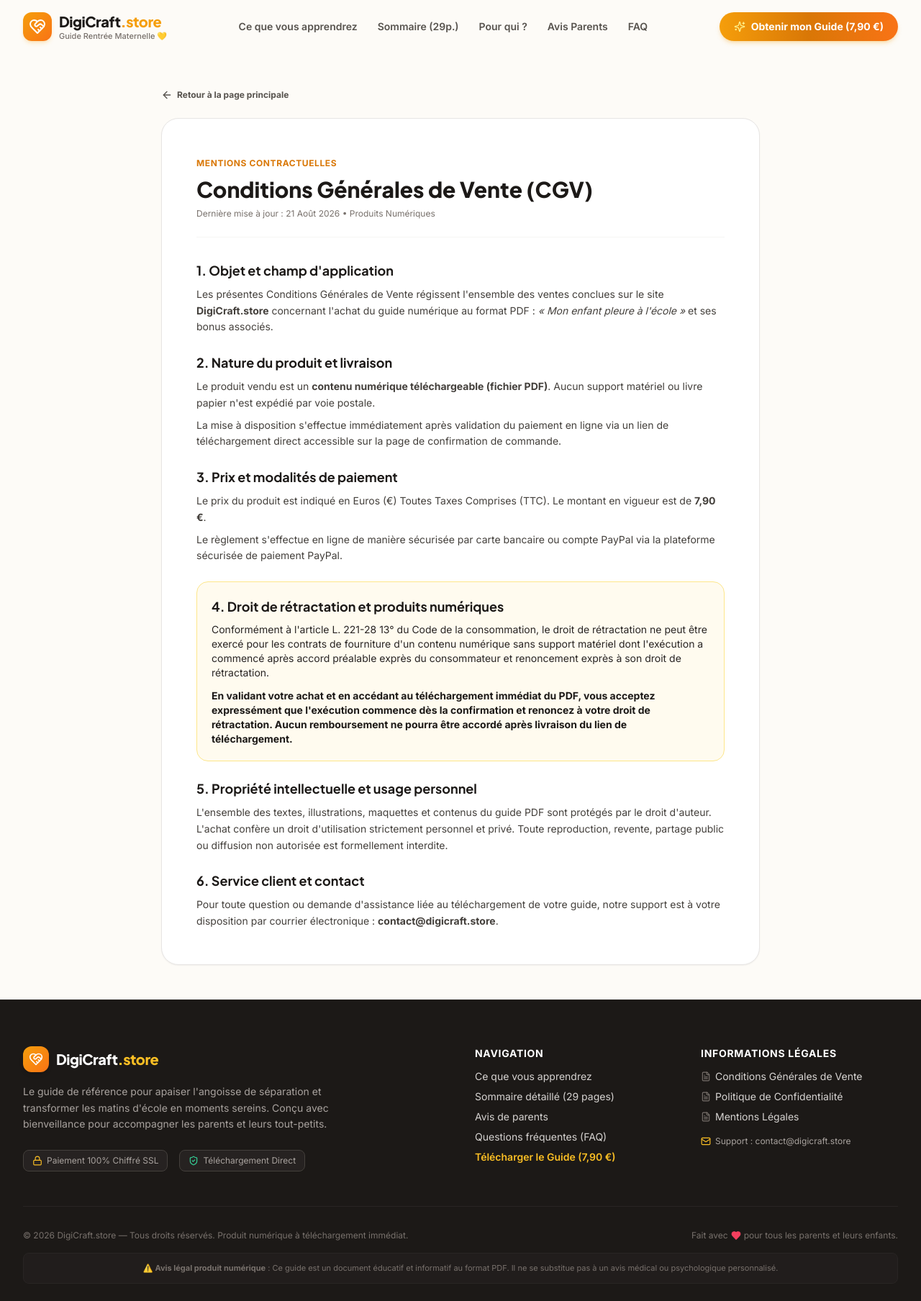
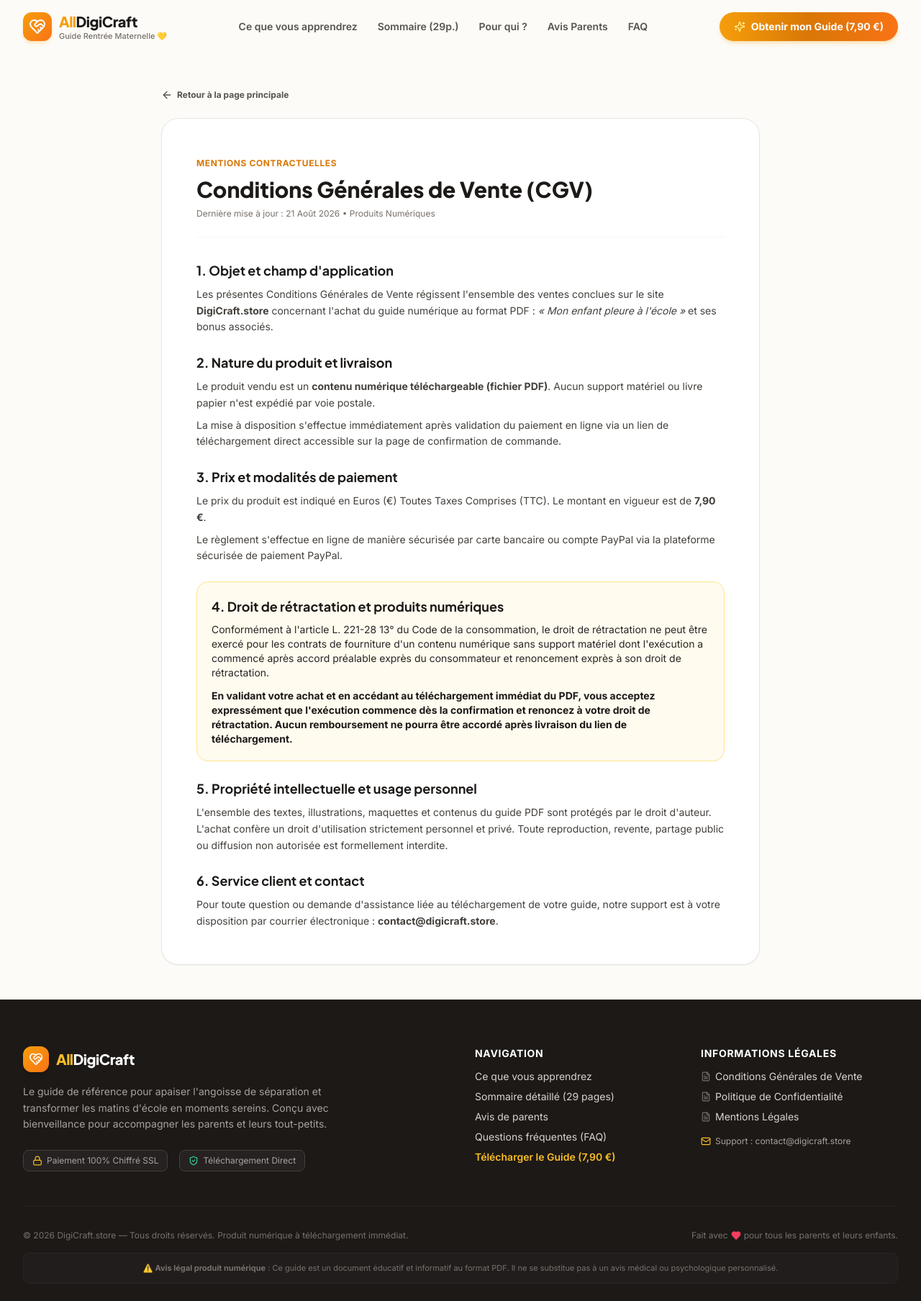
Before and after one commit to codemajid2024/DigiCraft.store, a Next.js app: page /cgv in a window 1280 px wide. Shown: the top 1808 px of the page at 72% size. Built offline with nearby package versions, Linux system fonts and the light colour scheme.

Commit message:
Update: logo AllDigiCraft + trust section

```diff
--- a/src/components/layout/Footer.tsx
+++ b/src/components/layout/Footer.tsx
@@ -19,7 +19,7 @@ export const Footer: React.FC = () => {
                 <HeartHandshake className="w-5 h-5" />
               </div>
               <span className="font-display font-black text-xl text-white tracking-tight">
-                DigiCraft<span className="text-amber-400">.store</span>
+              <span className="text-amber-400">All</span>DigiCraft
               </span>
             </div>
             <p className="text-sm text-stone-400 max-w-md leading-relaxed">
--- a/src/components/layout/Header.tsx
+++ b/src/components/layout/Header.tsx
@@ -42,7 +42,7 @@ export const Header: React.FC = () => {
             </div>
             <div>
               <span className="font-display font-black text-lg sm:text-xl text-stone-900 tracking-tight block leading-tight">
-                DigiCraft<span className="text-amber-500">.store</span>
+                <span className="text-amber-500">All</span>DigiCraft
               </span>
               <span className="text-[11px] font-medium text-stone-500 block leading-tight">
                 Guide Rentrée Maternelle 💛
--- a/src/config/siteConfig.ts
+++ b/src/config/siteConfig.ts
@@ -32,7 +32,7 @@ export interface Chapter {
 }
 
 export const siteConfig = {
-  name: "DigiCraft",
+  name: "AllDigiCraft",
   title: "Guide PDF Rentrée Maternelle | Gérer Pleurs et Angoisse de Séparation",
   subtitle: "Comprendre et apaiser l'angoisse de séparation, du premier jour aux semaines qui suivent",
   hook: "Mon enfant pleure à l'école 💛",
```
